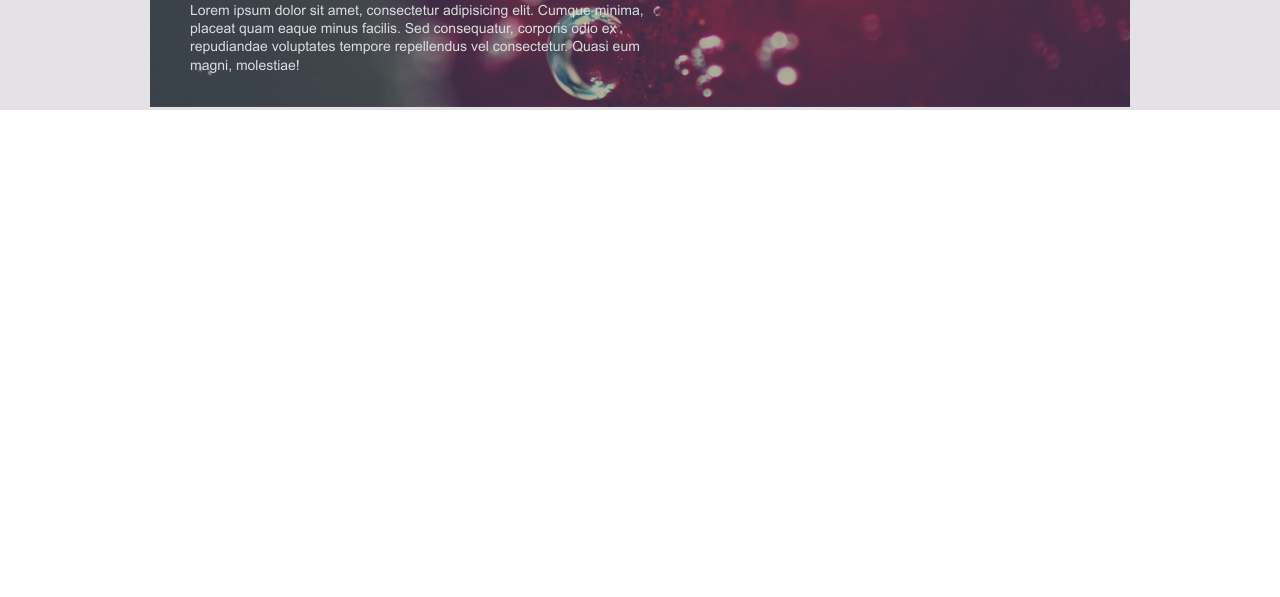
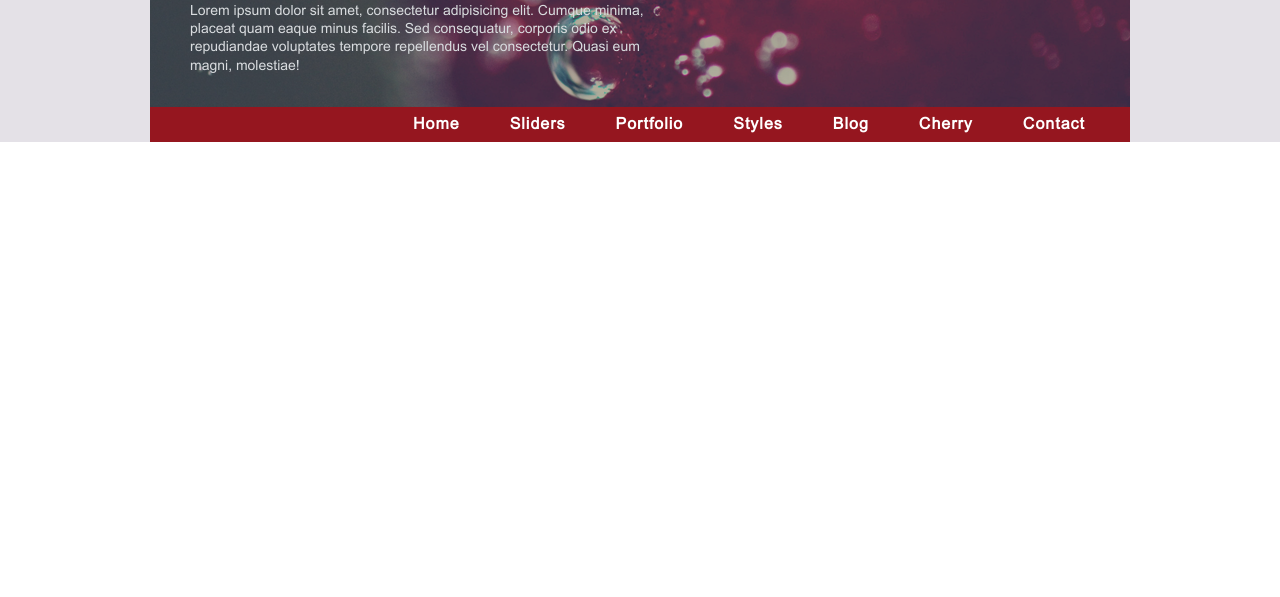
Before and after one commit to VoronovRoman/cherry, a plain HTML site: page index.html in a window 1280 px wide. Shown: the part 203-800 px from the top of the page. Drawn offline with Linux system fonts and the light colour scheme.

Commit message:
menu end

```diff
--- a/index.html
+++ b/index.html
@@ -38,6 +38,17 @@
 					</div>
 				</div>
 			</section>
+			<nav>
+				<ul class="menu">
+					<li><a href="#">Home</a></li>
+					<li><a href="#">Sliders</a></li>
+					<li><a href="#">Portfolio</a></li>
+					<li><a href="#">Styles</a></li>
+					<li><a href="#">Blog</a></li>
+					<li><a href="#">Cherry</a></li>
+					<li><a href="#">Contact</a></li>
+				</ul>
+			</nav>
 
 	</div>
 
--- a/sass/main.scss
+++ b/sass/main.scss
@@ -4,7 +4,8 @@
 	box-sizing: border-box;
 	outline: none;
 }
-h1,h2,h3,h4,h5,h6{
+h1,h2,h3,h4,h5,h6,
+a{
 	font-family: 'Arial';
 }
 p{
@@ -82,6 +83,7 @@ section.slider{
 	max-width:980px;
 	position: relative;
 	margin: 0 auto;
+	height: 239px;
 	.desc{
 		position: absolute;
 		top: 40px;
@@ -111,5 +113,37 @@ section.slider{
 			line-height: 1.3;
 		}
 	}
+}
 
+// SLIDER END
+
+// MENU START
+nav{
+	background-color: #95161f;
+	max-width: 980px;
+	margin: 0 auto;
+	.menu{
+		height: 36px;
+		display: flex;
+		justify-content: flex-end;
+		align-items: center;
+
+		li{
+			&:last-child{
+				margin-right: 20px;
+			}
+			a{
+				padding: 9px 25px;
+				color: #fff;
+				text-decoration:none;
+				transition: all .2s;
+				font-size: 16px;
+				font-weight: 600;
+				letter-spacing: 1px;
+				&:hover{
+					background-color: lighten(#95161f, 10%);
+				}
+			}
+		}
+	}
 }
```
Also changed, not shown: css/main.css.
